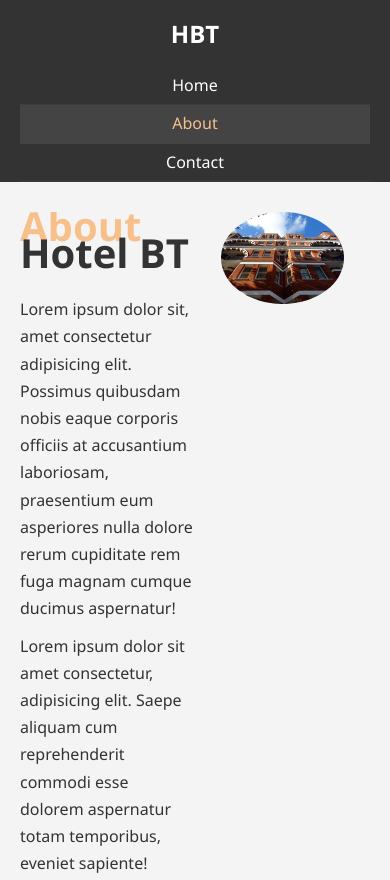
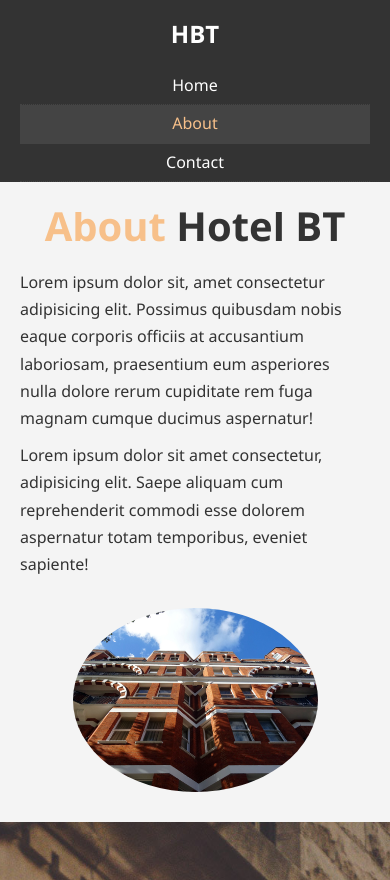
Before and after one commit to J-Ricker/hotel-website, a plain HTML site: page about.html in a window 390 px wide. Shown: the top 880 px of the page. Drawn offline with Linux system fonts and the light colour scheme.

Commit message:
updated all pages for mobile

```diff
--- a/css/mobile.css
+++ b/css/mobile.css
@@ -32,3 +32,24 @@
     float: none;
     width: 100%;
 }
+
+/*about*/
+
+#about-info .info-right, #about-info .info-left{
+    float: none;
+    width: 100%;
+}
+
+#about-info .info-right {
+    margin-top: 30px;
+}
+
+.l-heading {
+    text-align: center;
+}
+
+/*contact*/
+
+#contact-info .box {
+    border-bottom: #444 dotted 1px;
+}
```
